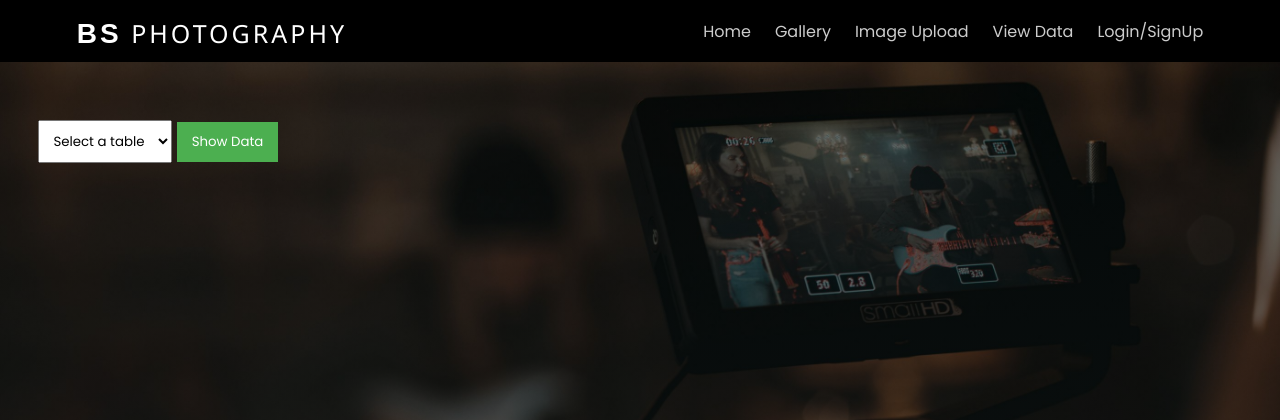
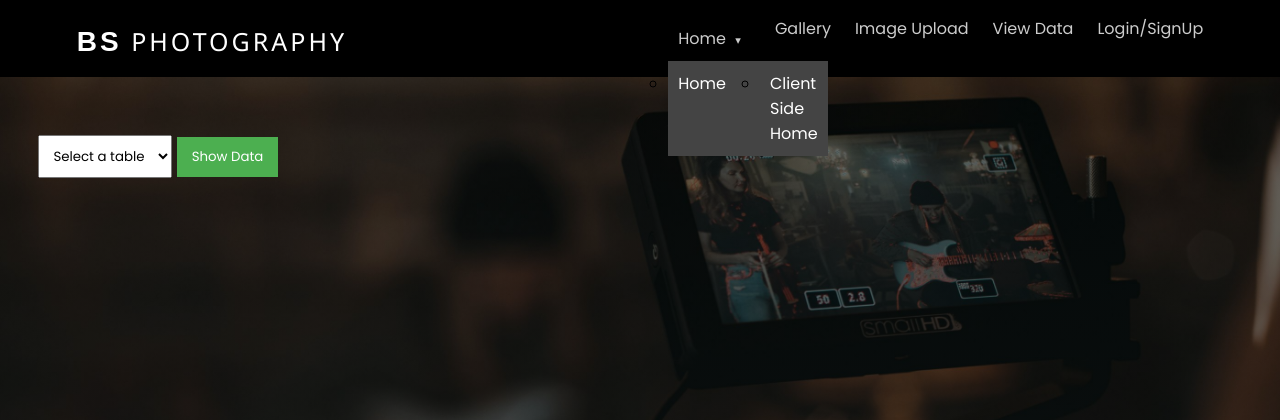
Before and after one commit to bhavinsoni3180/pythone-website, a Flask app: page /adminviewdata in a window 1280 px wide. Shown: the top 420 px of the page. Run offline with Flask 3, Linux system fonts and the light colour scheme; some libraries are stand-ins or nearby versions; some web fonts are replaced.

Commit message:
updates nav2

```diff
--- a/website/static/public/css/style.css
+++ b/website/static/public/css/style.css
@@ -87,6 +87,59 @@
   width: 100%;
   padding: 0.30rem 0.30rem;
   border-radius: 0.50rem;
+}
+
+.nav2-list {
+  list-style: none;
+  display: flex;
+  gap: 20px;
+  margin: 0;
+  padding: 0;
+}
+
+.nav2-item {
+  position: relative;
+}
+
+.nav2-item a {
+  color: white;
+  text-decoration: none;
+  padding: 10px;
+  display: block;
+}
+
+/* Arrow */
+.arrow {
+  font-size: 0.7rem;
+  margin-left: 5px;
+}
+
+/* Dropdown submenu */
+.dropdown-menu-nav2 {
+  display: none;
+  position: absolute;
+  background-color: #444;
+  min-width: 160px;
+  z-index: 1000;
+  top: 100%;
+  left: 0;
+}
+
+.dropdown-menu-nav2 li a {
+  color: white;
+  padding: 10px;
+  display: block;
+}
+
+.dropdown:hover .dropdown-menu-nav2 {
+  display: block;
+}
+
+/* close dropdown on outside click for mobile */
+@media (max-width: 768px) {
+  .nav-list {
+    flex-direction: column;
+  }
 }
 
 /* home and header css start */
--- a/website/templates/clientgallery.html
+++ b/website/templates/clientgallery.html
@@ -10,8 +10,8 @@
 </head>
 
 <body>
-    {% include 'partials/navbar2.html' %}
-
+    {% include 'partials/navbar1.html' %}
+    <h1>gallery done</h1>
     <main id="adminhome">
         <div class="gallery-container-client">
             {% for image in images %}
--- a/website/templates/partials/navbar2.html
+++ b/website/templates/partials/navbar2.html
@@ -4,8 +4,13 @@
         <div class="logo">
             <a href="/adminindex"><strong>BS</strong> Photography</a>
         </div>
-        <ul>
-            <li><a href="/adminindex" class="active">Home</a></li>
+        <ul class="nav2-list">
+            <li class="nav2-item dropdown"><a href="#">Home <span class="arrow">&#9662;</span></a>
+                <ul class="dropdown-menu-nav2">
+                    <li><a href="/adminindex" class="active">Home</a></li>
+                    <li><a href="/" class="active">Client side Home</a></li>
+                </ul>
+            </li>
             <li><a href="/admingallery" class="active">Gallery</a></li>
             <li><a href="/adminimageupload" class="active">Image Upload</a></li>
             <li><a href="/adminviewdata" class="active">View Data</a></li>
```
